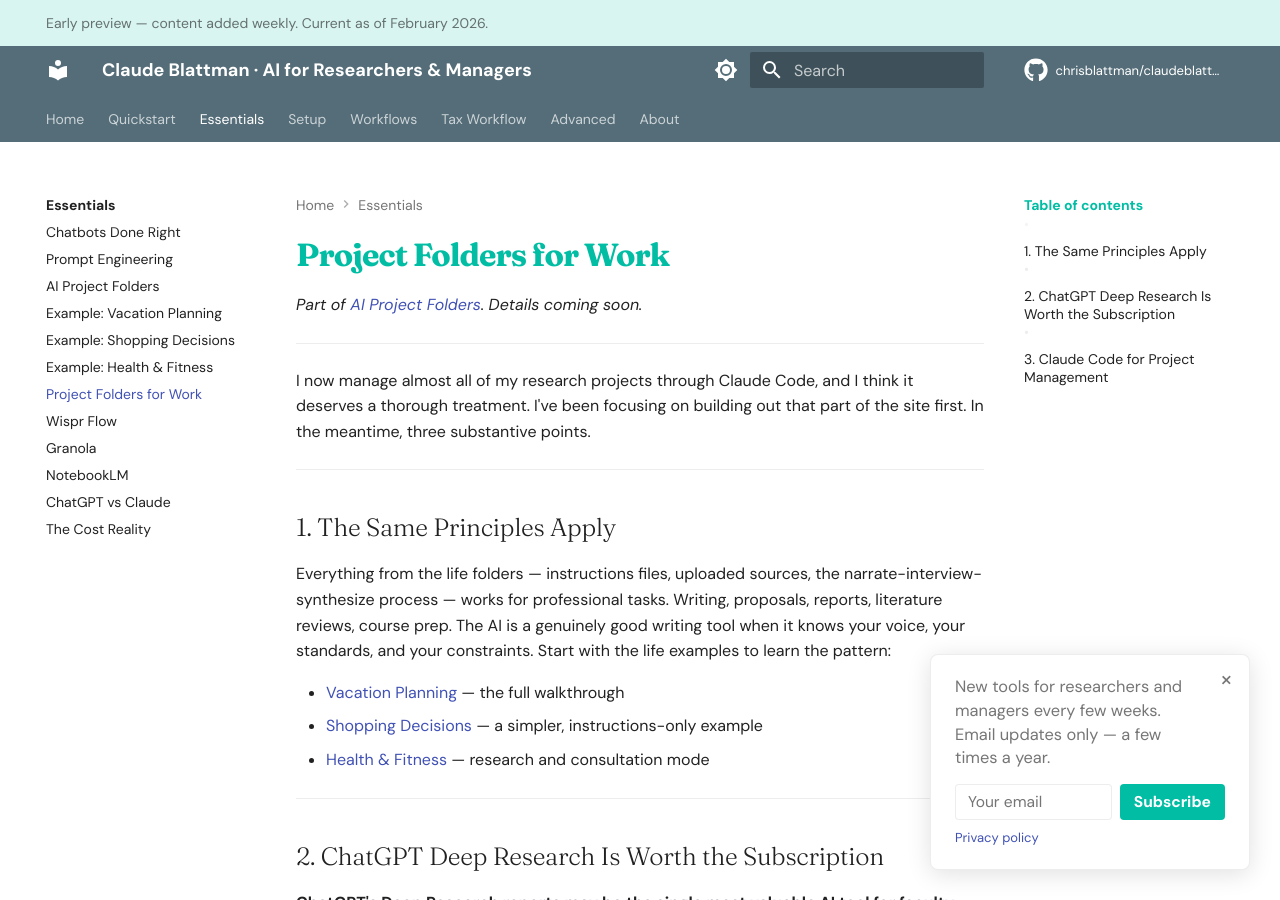
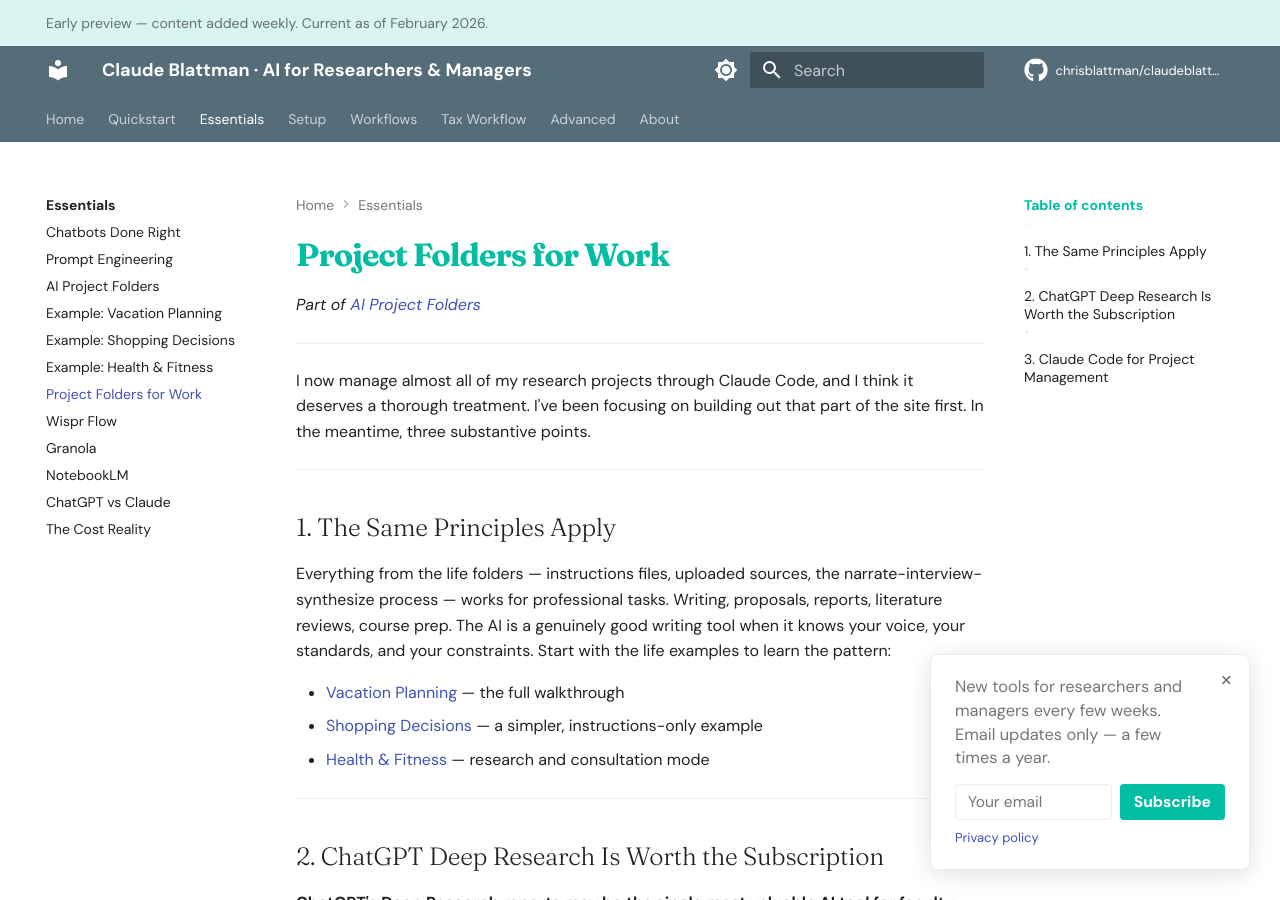
Before and after one commit to XiongfeiLi6/claudeblattman, an MkDocs documentation site: the page built from docs/essentials/folders/work.md, in a window 1280 px wide and 900 px high. Built offline with MkDocs 1.6.1 and Material for MkDocs 9.7.7, drawn with Linux system fonts in a browser that asks for light colours; comment, search, counter and statistics services are not loaded.

Commit message:
Compress vscode-welcome.png (2.9MB → 576KB), remove "coming soon" from work.md
Co-Authored-By: Claude Opus 4.6 <noreply@anthropic.com>

```diff
--- a/docs/essentials/folders/work.md
+++ b/docs/essentials/folders/work.md
@@ -1,6 +1,6 @@
 # Project Folders for Work
 
-*Part of [AI Project Folders](../project-folders.md). Details coming soon.*
+*Part of [AI Project Folders](../project-folders.md)*
 
 ---
 
```
